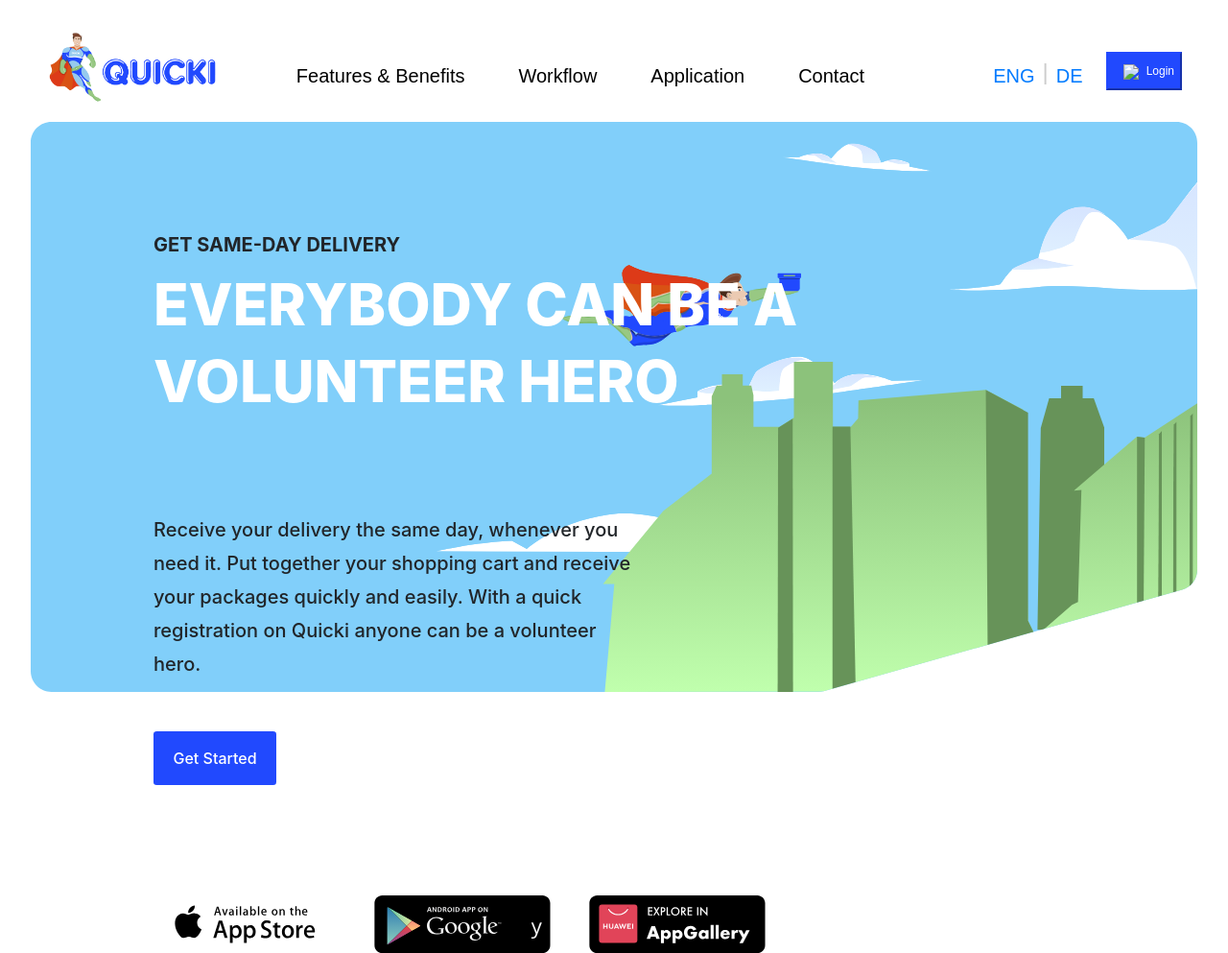
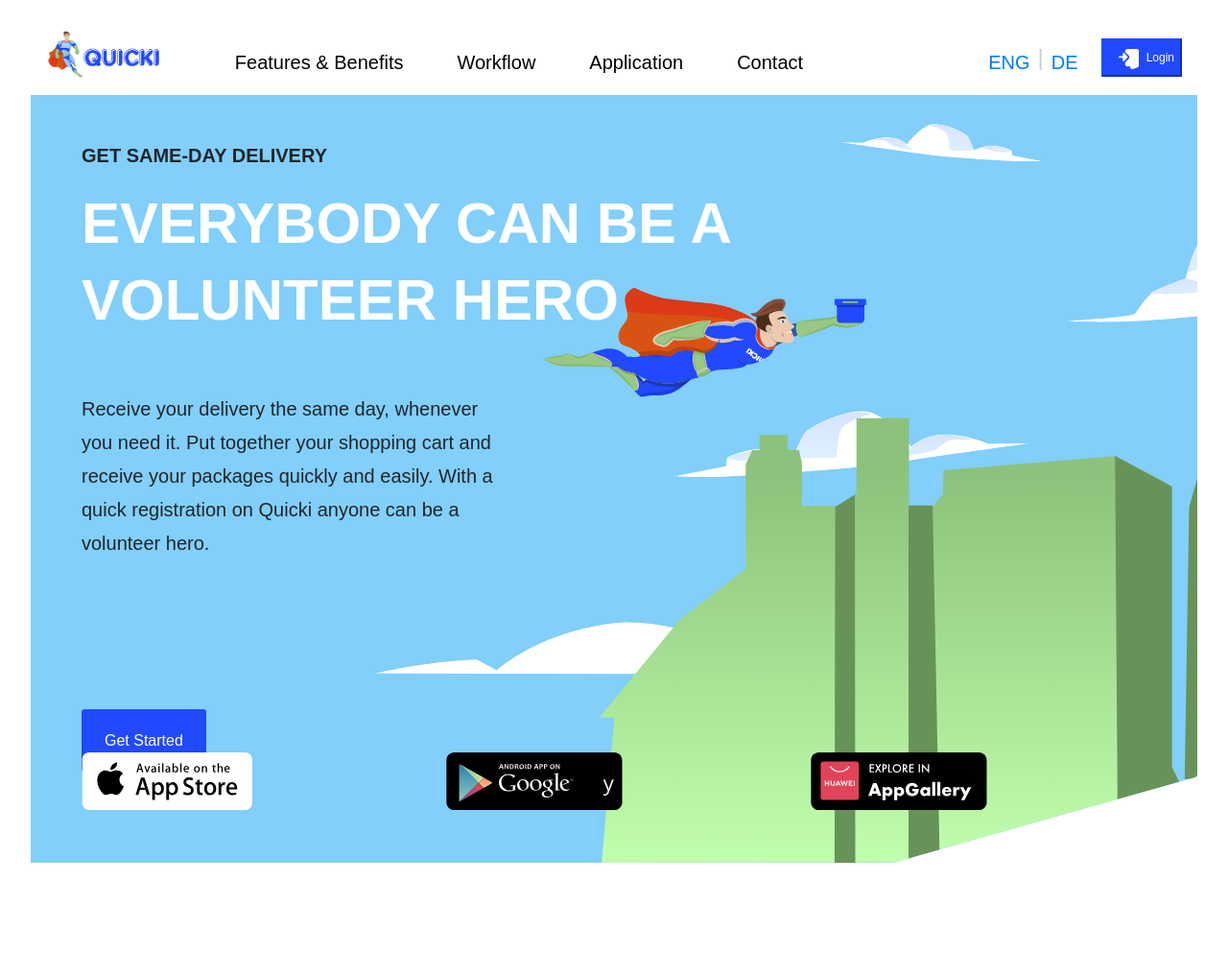
Before and after one commit to HacerSalman/Bootstrap, a plain HTML site: page index.html in a window 1280 px wide. Shown: the whole page at 96% size. After the commit the page ends 931 px from the top, so only its background shows below. Drawn offline with nearby package versions, Linux system fonts and the light colour scheme.

Commit message:
set background image for main picture and used bootstarp grid for main picture elements

```diff
--- a/index.html
+++ b/index.html
@@ -45,7 +45,7 @@
           </li>
           <li>
             <button class="login-btn">
-              <img src="images/login-btn.svg" />
+              <img src="images/login-icon.svg"  alt ="login"/>
               Login
             </button>
           </li>
@@ -54,20 +54,43 @@
     </nav>
 
     <section class="main-pic-class">
-      <img src="images/main-pic.svg" />
+      <div class="container">
+        <div class="row">
+          <div class="col">
             <p class="mini-title">GET SAME-DAY DELIVERY</p>
+          </div>
+        </div>
+        <div class="row">
+          <div class="col">
             <h1>EVERYBODY CAN BE A VOLUNTEER HERO</h1>
+          </div>
+        </div>
+        <div class="row">
+          <div class="col">
             <p class="info">
               Receive your delivery the same day, whenever you need it. Put together
               your shopping cart and receive your packages quickly and easily. With a
               quick registration on Quicki anyone can be a volunteer hero.
             </p>
-
-      <button class="get-started">Get Started</button>
-
-      <button class="apple-store"><img src="images/app-store.svg"></button>
-      <button class="play-store"><img src="images/play-store.svg"></button>
-      <button class="app-gallery"><img src="images/appgallery.svg"></button>
+          </div>
+        </div>
+        <div class="row">
+          <div class="col">
+            <a href="#" class="get-started">Get Started</a>
+          </div>
+        </div>
+        <div class="row">
+          <div class="col">
+            <a href="#" class="apple-store"><img src="images/app-store.svg" alt = "app store"></a>
+          </div>
+          <div class="col">
+            <a href="#" class="play-store"><img src="images/play-store.svg" alt ="play store"></a>
+          </div>
+          <div class="col">
+            <a href="#" class="app-gallery"><img src="images/appgallery.svg" alt ="app gallery"></a>
+          </div>
+        </div>
+      </div>
     </section>
   </body>
 </html>
--- a/style.css
+++ b/style.css
@@ -13,12 +13,12 @@
 }
 body {
   margin: 2em;
+  font-family: var(--font-type);
 }
 
 nav {
-  font-family: var(--font-type);
   font-size: 20px;
-  line-height: 34px;
+  line-height: 2.125rem;
 }
 
 .header {
@@ -29,10 +29,9 @@ nav {
 .login-btn {
   background-color: var(--dark-blue);
   color: var(--main-white);
-  font-family: var(--font-type);
   font-size: 12px;
   padding-left: 1rem;
-  max-width: 10rem;
+  max-width: 100%;
   margin-left: 1rem;
   border-color: var(--dark-blue);
 }
@@ -42,7 +41,7 @@ img {
 }
 
 .navbar-logo {
-  max-width: 12rem;
+  max-width: 8rem;
   margin-top: -1rem;
 }
 
@@ -52,75 +51,72 @@ img {
   margin-top: 0.2rem;
 }
 
-.main-pic-class > img {
+.main-pic-class {
+  background-image: url(images/main-pic.svg);
+  background-size: cover;
+  background-position: top;
   position: relative;
-  width: 100%;
+  height: 100vh;
 }
-.main-pic-class > h1 {
-  position: absolute;
+
+ h1 {
   max-width: 80%;
-  top: 17.31rem;
-  left: 10rem;
   font-weight: 800;
   color: var(--main-white);
   line-height: 5rem;
   font-size: 3.75rem;
 }
 
-.main-pic-class > .mini-title {
-  position: absolute;
-  top: 15rem;
-  left: 10rem;
+.mini-title {
   font-weight: 700;
   font-size: 1.25rem;
+  padding-top: 3rem;
 }
-.main-pic-class > .info {
-  position: absolute;
+
+.info {
   max-width: 40%;
   font-weight: 500;
   font-size: 1.25rem;
-  top: 33.44rem;
-  left: 10rem;
-  line-height: 35px;
+  line-height: 2.188rem;
+  padding-top: 3rem;
+  padding-bottom: 10rem;
 }
 
-.main-pic-class > .get-started {
-  position: absolute;
-  top: 47.6rem;
-  left: 10rem;
-  height: 7%;
-  width: 10%;
+ .get-started {
+  max-height: 6%;
+  width: 9%;
   background-color: var(--dark-blue);
   color: var(--main-white);
   border-radius: 0.2rem;
   border: none;
   font-weight: 500;
+  text-align: center;
+  padding: 1.5rem;
+  margin-top: 10rem;
+  margin-bottom: 20rem;
 }
 
-.main-pic-class > .apple-store {
-  position: absolute;
+ .apple-store {
   height: 6%;
   width: 9%;
   border: none;
-  left: 10rem;
-  top: 58.26rem;
   background-color: transparent;
+  padding-top: 3rem;
+  margin-top: 10rem;
 }
-.main-pic-class > .play-store {
-  position: absolute;
+.play-store {
   height: 6%;
   width: 9%;
   border: none;
-  left: 24rem;
-  top: 58.26rem;
   background-color: transparent;
+  padding-top: 3rem;
+  margin-top: 10rem;
 }
-.main-pic-class > .app-gallery {
-  position: absolute;
+.app-gallery {
   height: 6%;
   width: 9%;
   border: none;
-  left: 38rem;
-  top: 58.26rem;
   background-color: transparent;
+  padding-top: 3rem;
+  margin-top: 10rem;
 }
```
Lines whose indentation alone changed are shown as unchanged.
